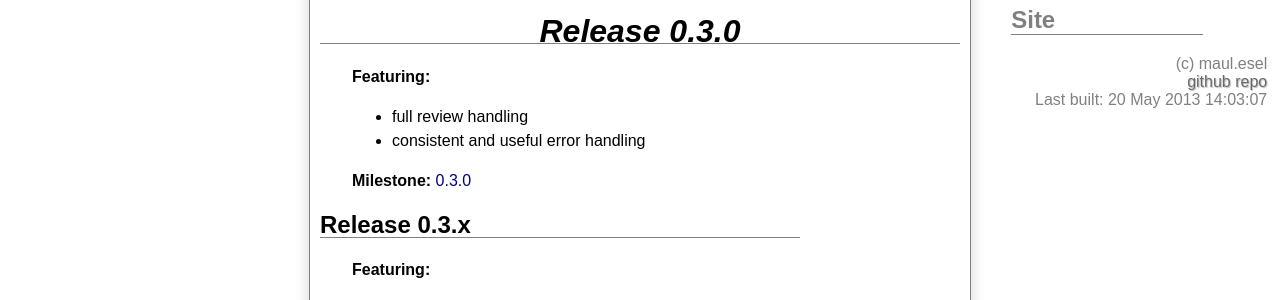
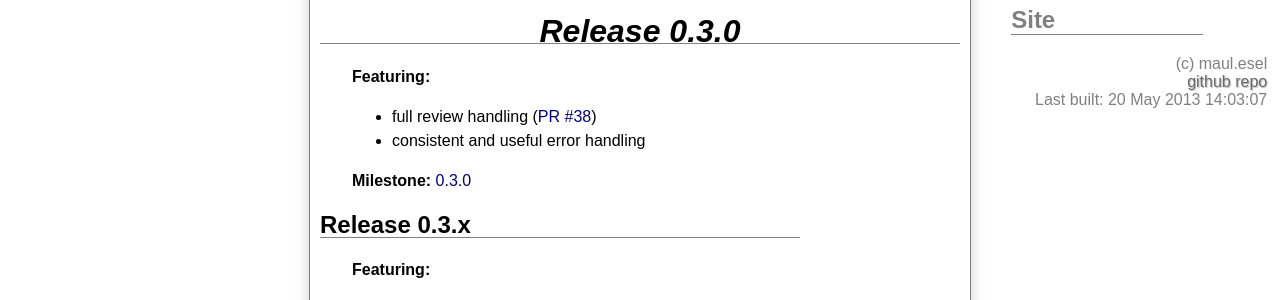
Before and after one commit to Library-Distribution/about.libba.net, a Jekyll site: the page built from docs/release-plans.md, in a window 1280 px wide. Shown: the part 778-1078 px from the top of the page. Built offline with Jekyll 4.4.1, drawn with Linux system fonts in a browser that asks for light colours; Markdown is read by kramdown in place of the engine named in the settings.

Commit message:
note new PR on release plans

```diff
--- a/docs/release-plans.md
+++ b/docs/release-plans.md
@@ -33,7 +33,7 @@ This is a rough estimate on how the first releases will be handled. No dates, no
 # Release 0.3.0
 **Featuring:**
 
-* full review handling
+* full review handling ([PR #38](http://github.com/Library-Distribution/ALD-API/pull/38))
 * consistent and useful error handling
 
 **Milestone:** [0.3.0](https://github.com/Library-Distribution/ALD-API/issues/milestones)
```
